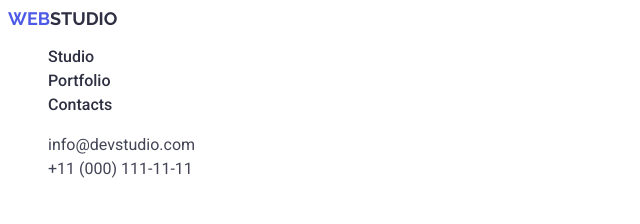
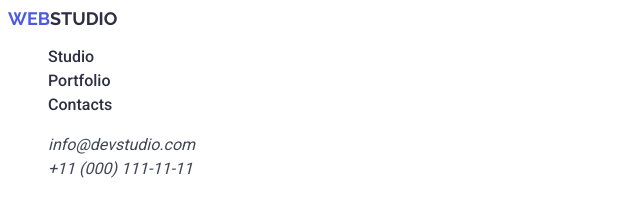
Before and after one commit to MykhailoSyvous/goit-markup-hw-01, a plain HTML site: page index.html in a window 1280 px wide. Shown: the top 224 px of the page, 0-640 px from the left. Drawn offline with Linux system fonts and the light colour scheme.

Commit message:
add tag adress

```diff
--- a/index.html
+++ b/index.html
@@ -25,6 +25,7 @@
           <li><a class="header-link" href="#">Contacts</a></li>
         </ul>
       </nav>
+      <address>
         <ul>
           <li>
             <a class="contacts-link" href="mailto:info@devstudio.com"
@@ -37,6 +38,7 @@
             >
           </li>
         </ul>
+      </address>
     </header>
     <!-- hero section -->
     <main>
@@ -45,6 +47,7 @@
         <button class="hero-button" type="button">Order Service</button>
       </section>
       <section>
+        <!-- Our advantages sections -->
         <h2 hidden>Our advantages</h2>
         <ul>
           <li>
```
Lines whose indentation alone changed are shown as unchanged.
